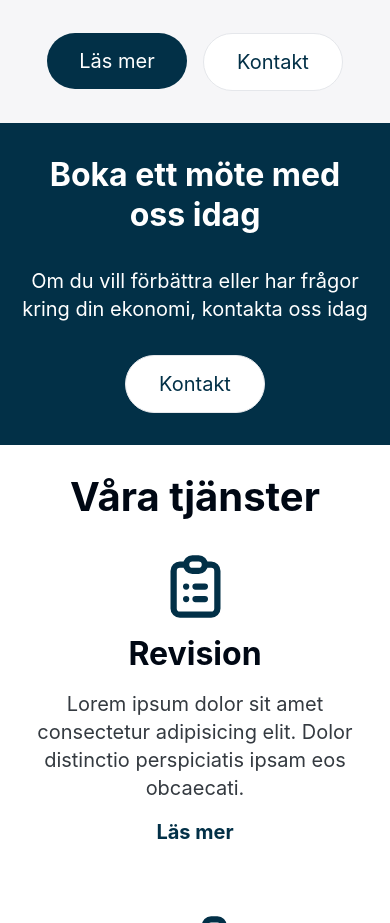
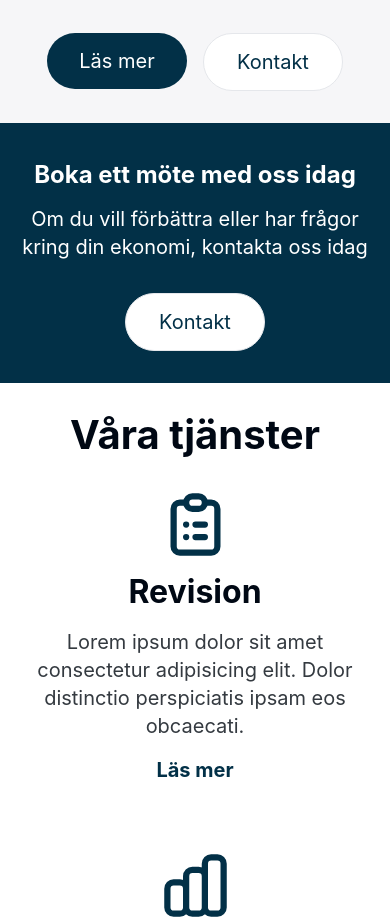
Before and after one commit to JockeHTML/rockfield-redovisning, a Next.js app: page / in a window 390 px wide. Shown: the part 2361-3284 px from the top of the page. Built offline with nearby package versions, Linux system fonts and the light colour scheme.

Commit message:
paths fixed for menu

```diff
--- a/components/layout/Menu.js
+++ b/components/layout/Menu.js
@@ -20,11 +20,12 @@ const Menu = () => {
       <div className={openMenu ? classes.menuOpen : classes.menu}>
         {openMenu ? (
           <div className={classes.menuLinks}>
-            {navigationData.map((link, index) => {
+            {navigationData.map((data, index) => {
+              const { link, title, id } = data;
               return (
                 <h2 key={index}>
-                  <a onClick={() => setOpenMenu(false)} href={link.url}>
-                    {link.title}
+                  <a onClick={() => setOpenMenu(false)} href={link}>
+                    {title}
                   </a>
                 </h2>
               );
--- a/components/slider/slider.module.css
+++ b/components/slider/slider.module.css
@@ -25,7 +25,9 @@
   }
   .slider h2 {
     padding-top: var(--padding2);
-    width: 80%;
+    padding-bottom: 10px;
+    width: 100%;
+    font-size: var(--size6);
   }
   .slider {
     height: auto;
```
